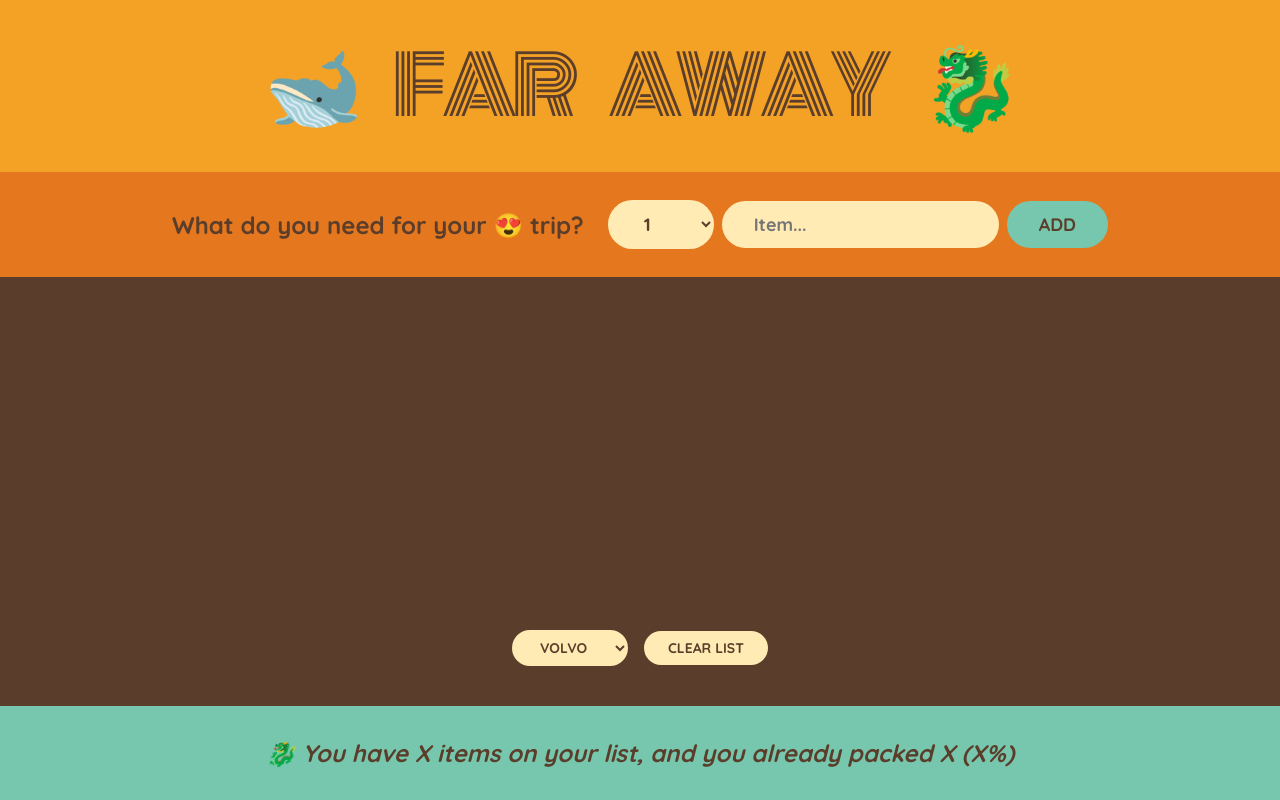
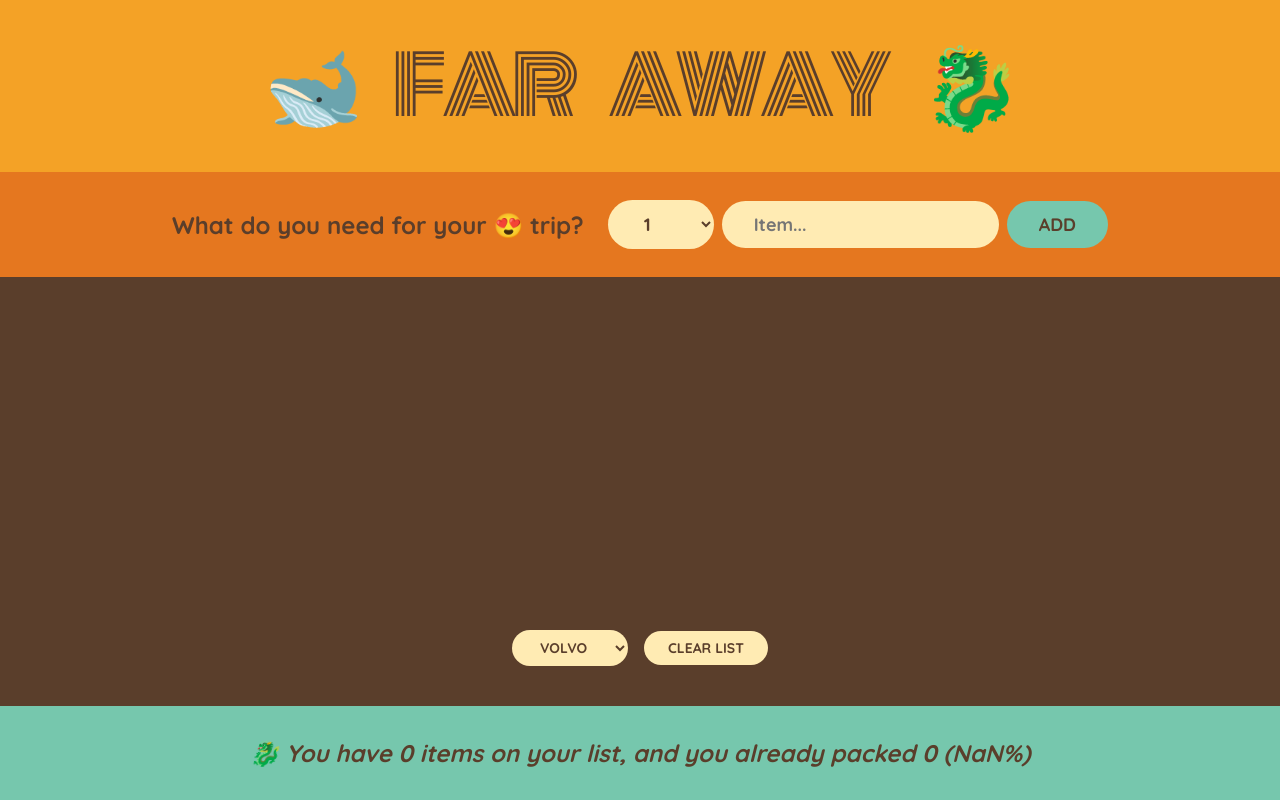
Before and after one commit to ThanhHieu2004/05-travel-list, a React (Create React App) app: page / in a window 1280 px wide. Built offline with nearby package versions, Linux system fonts and the light colour scheme.

Commit message:
Refactor item update logic and enhance Stats component to display item counts

```diff
--- a/src/components/App.js
+++ b/src/components/App.js
@@ -12,9 +12,11 @@ function App() {
     setItems([...items, item]);
   }
 
-  function handleUpdateItem(id, newItem) {
+  function handleUpdateItem(id, updatedFields) {
     setItems((items) =>
-      items.map((item) => (item.id === id ? (item = newItem) : item))
+      items.map((item) =>
+        item.id === id ? { ...item, ...updatedFields } : item
+      )
     );
   }
 
@@ -31,7 +33,7 @@ function App() {
         onUpdateItem={handleUpdateItem}
         onDeleteItem={handleDeleteItem}
       />
-      <Stats />
+      <Stats items={items} />
     </div>
   );
 }
--- a/src/components/Form.jsx
+++ b/src/components/Form.jsx
@@ -8,7 +8,7 @@ function Form({ onAddItems }) {
     e.preventDefault();
 
     if (!description) return;
-    const newItem = { description, quantity, packed: false, id: Date().now };
+    const newItem = { description, quantity, packed: false, id: Date.now() };
     onAddItems(newItem);
     resetForm();
   }
--- a/src/components/Item.jsx
+++ b/src/components/Item.jsx
@@ -2,8 +2,8 @@ import React from "react";
 
 function Item({ item, onToggleItem, onDeleteItem }) {
   function handleToggleItem(item) {
-    const newItem = { ...item, packed: !item.packed };
-    onToggleItem(item.id, newItem);
+    const updatedFields = { packed: !item.packed };
+    onToggleItem(item.id, updatedFields);
   }
 
   function handleDeleteItem(item) {
@@ -15,7 +15,11 @@ function Item({ item, onToggleItem, onDeleteItem }) {
 
   return (
     <li>
-      <input type="checkbox" onChange={() => handleToggleItem(item)} />
+      <input
+        type="checkbox"
+        checked={item.packed}
+        onChange={() => handleToggleItem(item)}
+      />
       <span style={item.packed ? { textDecoration: "line-through" } : {}}>
         {item.quantity} {item.description}
       </span>
--- a/src/components/Stats.jsx
+++ b/src/components/Stats.jsx
@@ -1,9 +1,17 @@
 import React from "react";
 
-function Stats() {
+function Stats({ items }) {
+  // Derived State
+  const itemsCount = items.length;
+  const packedItems = items.filter((item) => item.packed === true).length;
+  const finishedPercentage = Math.round(packedItems / itemsCount);
+
   return (
     <footer className="stats">
-      <em>🐉 You have X items on your list, and you already packed X (X%)</em>
+      <em>
+        🐉 You have {itemsCount} items on your list, and you already packed{" "}
+        {packedItems} ({finishedPercentage}%)
+      </em>
     </footer>
   );
 }
```
